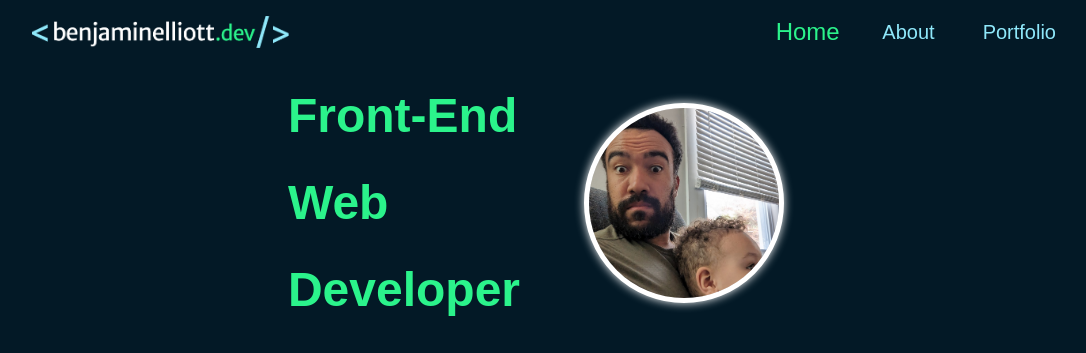
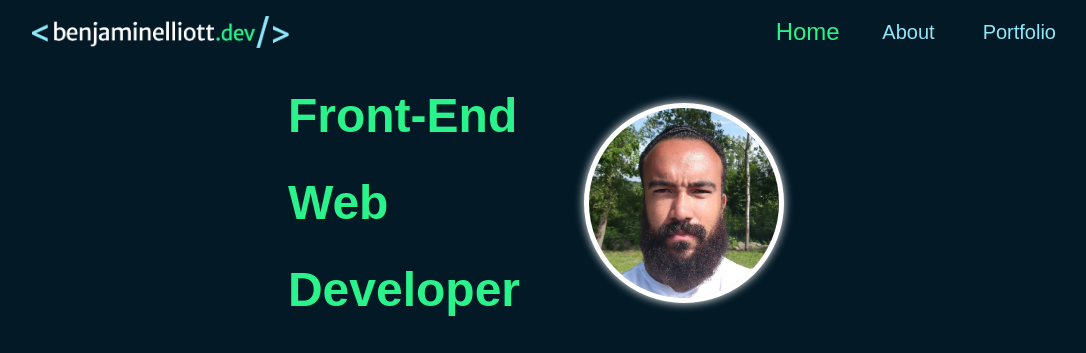
Before and after one commit to benjaminelliott/portfolio, a React (Create React App) app: page / in a window 1280 px wide. Shown: the top 353 px of the page, without its empty margins (96-1182 px from the left). Built offline with nearby package versions, Linux system fonts and the light colour scheme; a web font is replaced by a local one.

Commit message:
changed hero pic

```diff
--- a/src/App.tsx
+++ b/src/App.tsx
@@ -8,7 +8,7 @@ import './App.scss';
 const Benjamin = {
   name: "Benjamin",
   images: {
-      hero:"images/Ben&Miles.jpg"
+      hero:"images/benjamin.jpg"
   },
   hobbies: [
     {
```
Also changed, not shown: public/images/benjamin.jpg (added), 1 other file (tests, documents, lock files or other folders).
